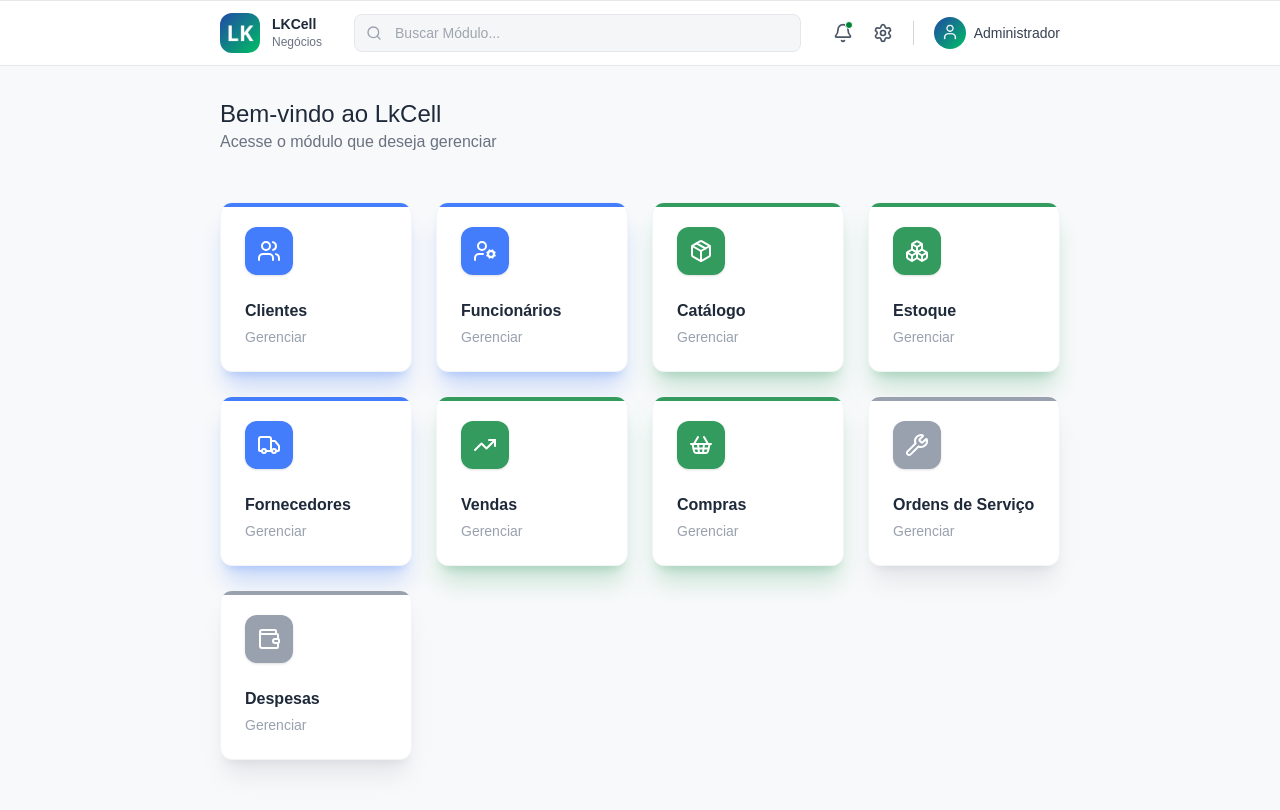
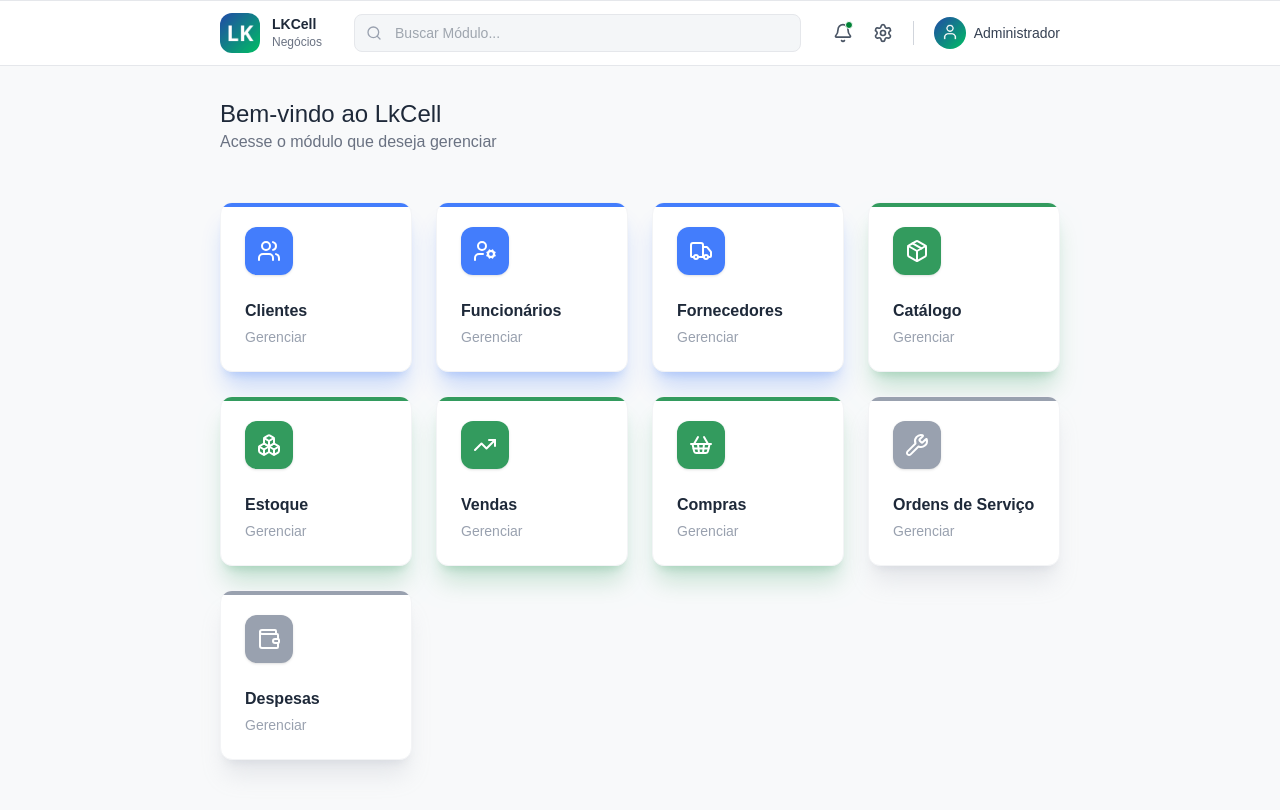
Before and after one commit to Mescxll/Projeto_de_Software_LkCell, a Next.js app in the folder frontend/: page / in a window 1280 px wide. Shown: the top 810 px of the page. Built offline with nearby package versions, Linux system fonts and the light colour scheme.

Commit message:
fix: ajuste de layout

```diff
--- a/frontend/src/app/page.jsx
+++ b/frontend/src/app/page.jsx
@@ -5,9 +5,9 @@ import { Users, UserCog, Package, Truck, TrendingUp, ShoppingBasket, Wrench, Wal
 const painel = [
   { titulo: "Clientes", icone: Users, cor: "azul", link: "/cliente/gerenciar"},
   { titulo: "Funcionários", icone: UserCog, cor: "azul", link: "/funcionario/gerenciar"},
+  { titulo: "Fornecedores", icone: Truck, cor: "azul", link: "/fornecedor/gerenciar" },
   { titulo: "Catálogo", icone: Package, cor: "verde", link: "/catalogo/" },
   { titulo: "Estoque", icone: Boxes, cor: "green", link: "/estoque/gerenciar" },
-  { titulo: "Fornecedores", icone: Truck, cor: "azul", link: "/fornecedor/gerenciar" },
   { titulo: "Vendas", icone: TrendingUp, cor: "verde", link: "/venda/gerenciar" },
   { titulo: "Compras", icone: ShoppingBasket, cor: "green", link: "/compra/gerenciar" },
   { titulo: "Ordens de Serviço", icone: Wrench, cor: "cinza" },
--- a/frontend/src/components/AsyncSearchableInput.jsx
+++ b/frontend/src/components/AsyncSearchableInput.jsx
@@ -1,5 +1,5 @@
 "use client";
-import { useRef, useEffect } from "react";
+import { useRef } from "react";
 import { Search, X } from "lucide-react";
 
 /**
--- a/frontend/src/components/estoque/EstoqueIndicadores.jsx
+++ b/frontend/src/components/estoque/EstoqueIndicadores.jsx
@@ -5,7 +5,6 @@ import {
   Boxes,
   AlertTriangle,
   MapPin,
-  ArrowLeftRight,
   PackageX,
 } from "lucide-react";
 
```
